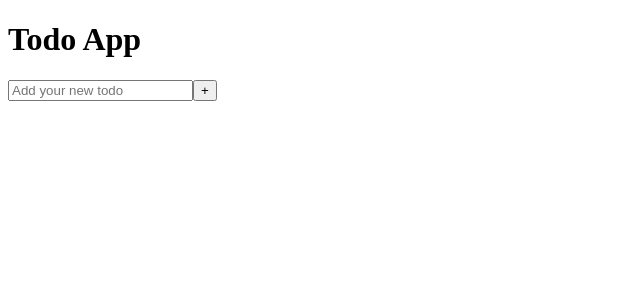
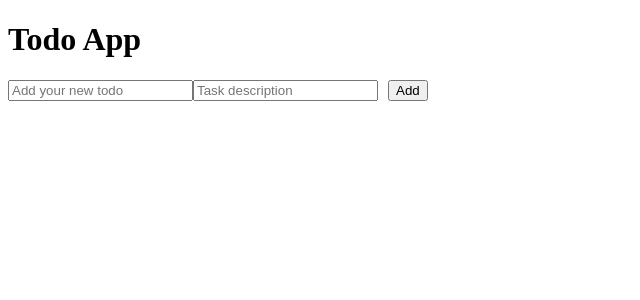
Before and after one commit to kiriasru/my-react-task-list, a React (Vite) app: page / in a window 1280 px wide. Shown: the top 300 px of the page, without its empty margins (0-640 px from the left). Built offline with nearby package versions, Linux system fonts and the light colour scheme.

Commit message:
Se ha modificado el update task para que salga un menu de modificar o cancelar

```diff
--- a/src/components/TaskForm.jsx
+++ b/src/components/TaskForm.jsx
@@ -1,34 +1,46 @@
+// TaskForm.jsx
 import { useState } from 'react';
 import TaskItem from './TaskItem';
+import { FaPlus } from 'react-icons/fa';
 
 const TaskForm = () => {
-  const [task, setTask] = useState('');
-  const [taskDescription, setTaskDescription] = useState('');
+  const [task, setTask] = useState({ text: '', description: '', completed: false, isEditing: false });
   const [taskList, setTaskList] = useState([]);
-  const [showDescriptionForm, setShowDescriptionForm] = useState(false);
 
   const addTask = () => {
-    if (task && taskDescription) {
-      setTaskList([...taskList, { text: task, description: taskDescription, completed: false }]);
-      setTask('');
-      setTaskDescription('');
-      setShowDescriptionForm(false);
+    if (task.text) {
+      if (task.isEditing) {
+        // Modificar tarea existente
+        const updatedTaskList = taskList.map((t) => (t.id === task.id ? { ...task } : t));
+        setTaskList(updatedTaskList);
+        setTask({ text: '', description: '', completed: false, isEditing: false });
+      } else {
+        // Agregar nueva tarea
+        setTaskList([...taskList, { ...task, id: Date.now() }]);
+        setTask({ text: '', description: '', completed: false, isEditing: false });
+      }
     }
   };
 
-  const modifyTask = (index, newText, newDescription) => {
-    const updatedTaskList = [...taskList];
-    updatedTaskList[index].text = newText;
-    updatedTaskList[index].description = newDescription;
-    setTaskList(updatedTaskList);
+  const startEditing = (index) => {
+    // Iniciar la edición de una tarea
+    const taskToEdit = taskList[index];
+    setTask({ ...taskToEdit, isEditing: true });
+  };
+
+  const cancelEditing = () => {
+    // Cancelar la edición
+    setTask({ text: '', description: '', completed: false, isEditing: false });
   };
 
   const deleteTask = (index) => {
+    // Eliminar tarea
     const updatedTaskList = taskList.filter((_, i) => i !== index);
     setTaskList(updatedTaskList);
   };
 
   const toggleTaskCompleted = (index) => {
+    // Alternar estado completado
     const updatedTaskList = [...taskList];
     updatedTaskList[index].completed = !updatedTaskList[index].completed;
     setTaskList(updatedTaskList);
@@ -36,42 +48,45 @@ const TaskForm = () => {
 
   return (
     <div>
-      <section>
+      <section style={{ display: 'flex', alignItems: 'center', marginBottom: '10px' }}>
         <input
           type="text"
           placeholder="Add your new todo"
-          value={task}
-          onChange={(e) => setTask(e.target.value)}
+          value={task.text}
+          onChange={(e) => setTask({ ...task, text: e.target.value })}
         />
-        <button onClick={() => setShowDescriptionForm(true)}>+</button>
+        <input
+          type="text"
+          placeholder="Task description"
+          value={task.description}
+          onChange={(e) => setTask({ ...task, description: e.target.value })}
+        />
+        <button onClick={addTask} style={{ marginLeft: '10px' }}>
+          {task.isEditing ? 'Update' : 'Add'}
+        </button>
+        {task.isEditing && (
+          <button onClick={cancelEditing} style={{ marginLeft: '10px' }}>
+            Cancel
+          </button>
+        )}
       </section>
 
-      {showDescriptionForm && (
-        <section>
-          <input
-            type="text"
-            placeholder="Add task's description"
-            value={taskDescription}
-            onChange={(e) => setTaskDescription(e.target.value)}
-          />
-          <button onClick={addTask}>Submit</button>
-        </section>
-      )}
-
-      <ul>
+      <ul style={{ padding: '0', marginTop: '10px' }}>
         {taskList.map((t, index) => (
           <li
             style={{
               listStyleType: 'none',
-              cursor: 'pointer',
+              marginBottom: '10px',
+              textAlign: 'left',
             }}
             key={index}
           >
             <TaskItem
               task={t}
-              onModify={(newText, newDescription) => modifyTask(index, newText, newDescription)}
+              onModify={(newText, newDescription) => setTask({ text: newText, description: newDescription, completed: false, isEditing: true })}
               onDelete={() => deleteTask(index)}
               onToggleCompleted={() => toggleTaskCompleted(index)}
+              onStartEditing={() => startEditing(index)}
             />
           </li>
         ))}
--- a/src/components/TaskItem.jsx
+++ b/src/components/TaskItem.jsx
@@ -1,7 +1,8 @@
+// TaskItem.jsx
 import { useState } from 'react';
 import { FaEdit, FaTrashAlt } from 'react-icons/fa';
 
-const TaskItem = ({ task, onModify, onDelete, onToggleCompleted }) => {
+const TaskItem = ({ task, onModify, onDelete, onToggleCompleted, onStartEditing }) => {
   const [isEditing, setIsEditing] = useState(false);
   const [newTask, setNewTask] = useState(task.text);
   const [newDescription, setNewDescription] = useState(task.description);
@@ -30,7 +31,7 @@ const TaskItem = ({ task, onModify, onDelete, onToggleCompleted }) => {
             onChange={(e) => setNewDescription(e.target.value)}
           />
           <div style={{ display: 'flex', justifyContent: 'flex-end' }}>
-            <FaEdit onClick={handleUpdate} style={{ cursor: 'pointer', marginRight: '15px' }} />
+            <FaEdit onClick={handleUpdate} style={{ cursor: 'pointer', marginRight: '5px' }} />
           </div>
         </div>
       ) : (
@@ -40,14 +41,14 @@ const TaskItem = ({ task, onModify, onDelete, onToggleCompleted }) => {
               style={{
                 textDecoration: task.completed ? 'line-through' : 'none',
                 cursor: 'pointer',
-                marginRight: '15px',
+                marginRight: '8px', // Ajuste aquí para separar el texto de los iconos
               }}
               onClick={onToggleCompleted}
             >
               {task.text}
             </strong>
             <div style={{ display: 'flex', justifyContent: 'flex-end', flex: '1' }}>
-              <FaEdit onClick={() => setIsEditing(true)} style={{ cursor: 'pointer', marginRight: '15px' }} />
+              <FaEdit onClick={() => onStartEditing()} style={{ cursor: 'pointer', marginRight: '5px' }} />
               <FaTrashAlt onClick={handleDelete} style={{ cursor: 'pointer' }} />
             </div>
           </div>
```
